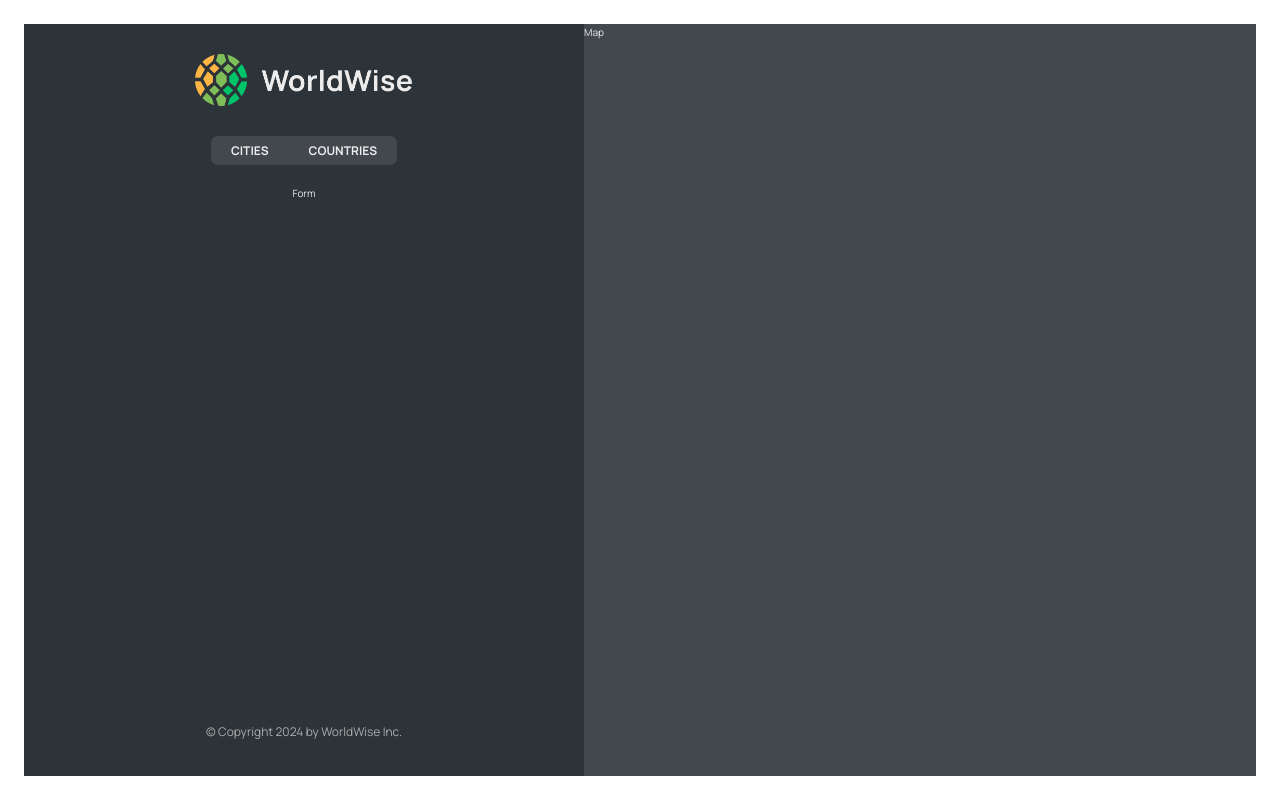
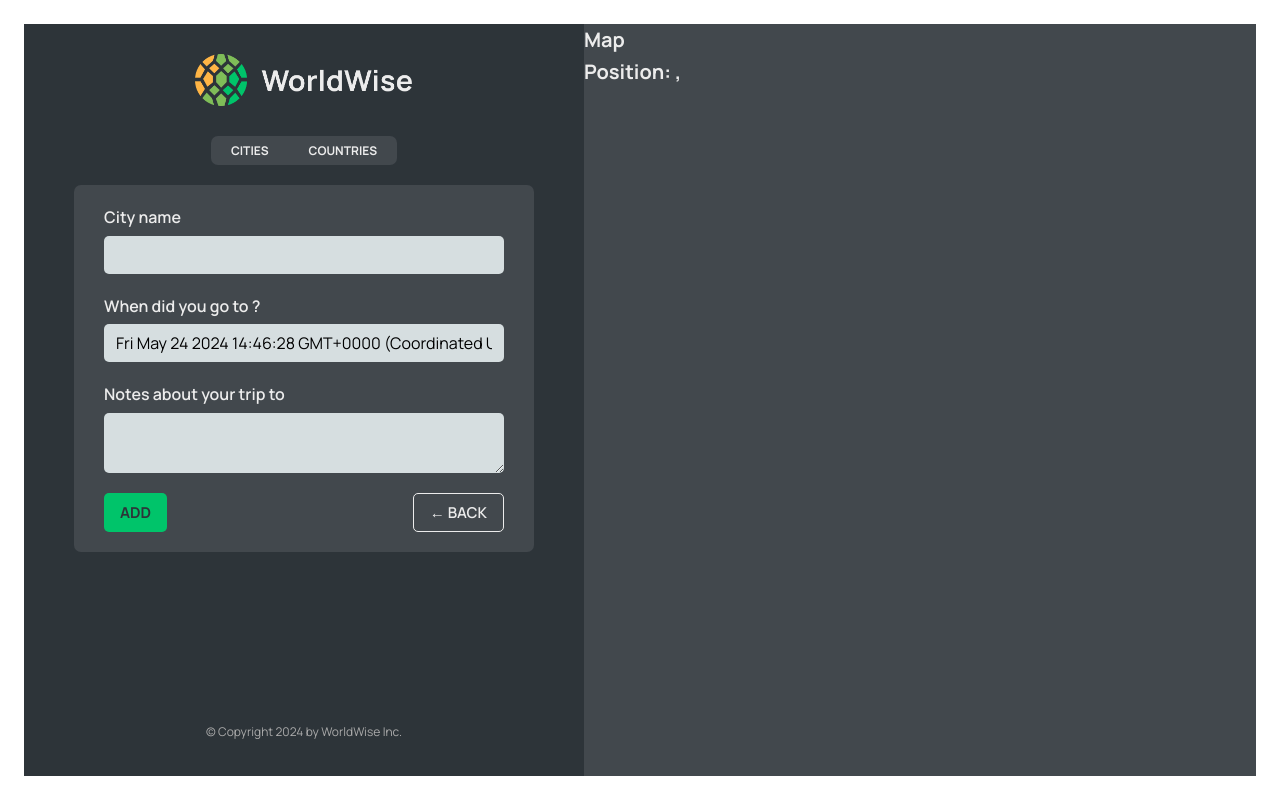
Before and after one commit to gev87/WorldWise, a React (Vite) app: page /app/form in a window 1280 px wide. Built offline with nearby package versions, Linux system fonts and the light colour scheme; data requests are answered from the project's data file.

Commit message:
handling nested navigation with Navigate component, working with useParams,useSearchparams,useNavigate hooks

```diff
--- a/src/App.jsx
+++ b/src/App.jsx
@@ -1,4 +1,4 @@
-import { BrowserRouter, Route, Routes } from "react-router-dom";
+import { BrowserRouter, Navigate, Route, Routes } from "react-router-dom";
 import Product from "./pages/Product";
 import Homepage from "./pages/Homepage";
 import Pricing from "./pages/Pricing";
@@ -8,6 +8,8 @@ import Login from "./pages/Login";
 import CityList from "./components/CityList";
 import { useEffect, useState } from "react";
 import CountryList from "./components/CountryList";
+import City from "./components/City";
+import Form from "./components/Form";
 
 const BASE_URL = "http://localhost:9000";
 
@@ -39,10 +41,11 @@ function App() {
 				<Route path="product" element={<Product />} />
 				<Route path="/login" element={<Login />} />
 				<Route path="app" element={<AppLayout />}>
-					<Route index element={<CityList cities={cities} isLoading={isLoading} />} />
+					<Route index element={<Navigate replace to="cities" />} />
 					<Route path="cities" element={<CityList cities={cities} isLoading={isLoading} />} />
+					<Route path="cities/:id" element={<City/>} />
 					<Route path="countries" element={<CountryList cities={cities} isLoading={isLoading} />} />
-					<Route path="form" element={<p>Form</p>} />
+					<Route path="form" element={< Form/>} />
 				</Route>
 				<Route path="*" element={<PageNotFound />} />
 			</Routes>
--- /dev/null
+++ b/src/components/Button.jsx
@@ -0,0 +1,10 @@
+import styles from './Button.module.css';
+function Button({ children,onClick, type="primary" }) {
+    return (
+			<button onClick={onClick} className={`${styles.btn} ${styles[type]}`}>
+				{children}
+			</button>
+		);
+}
+
+export default Button;
--- a/src/components/City.jsx
+++ b/src/components/City.jsx
@@ -1,3 +1,5 @@
+/* eslint-disable no-unused-vars */
+import { useParams } from "react-router-dom";
 import styles from "./City.module.css";
 
 const formatDate = (date) =>
@@ -17,45 +19,48 @@ function City() {
     notes: "My favorite city so far!",
   };
 
-  const { cityName, emoji, date, notes } = currentCity;
+  const { cityName,emoji,date,notes } = currentCity;
 
-  return (
-    <div className={styles.city}>
-      <div className={styles.row}>
-        <h6>City name</h6>
-        <h3>
-          <span>{emoji}</span> {cityName}
-        </h3>
-      </div>
+  const {id} = useParams();
+  return <h1>City{id}</h1>
 
-      <div className={styles.row}>
-        <h6>You went to {cityName} on</h6>
-        <p>{formatDate(date || null)}</p>
-      </div>
+  // return (
+  //   <div className={styles.city}>
+  //     <div className={styles.row}>
+  //       <h6>City name</h6>
+  //       <h3>
+  //         <span>{emoji}</span> {cityName}
+  //       </h3>
+  //     </div>
 
-      {notes && (
-        <div className={styles.row}>
-          <h6>Your notes</h6>
-          <p>{notes}</p>
-        </div>
-      )}
+  //     <div className={styles.row}>
+  //       <h6>You went to {cityName} on</h6>
+  //       <p>{formatDate(date || null)}</p>
+  //     </div>
 
-      <div className={styles.row}>
-        <h6>Learn more</h6>
-        <a
-          href={`https://en.wikipedia.org/wiki/${cityName}`}
-          target="_blank"
-          rel="noreferrer"
-        >
-          Check out {cityName} on Wikipedia &rarr;
-        </a>
-      </div>
+  //     {notes && (
+  //       <div className={styles.row}>
+  //         <h6>Your notes</h6>
+  //         <p>{notes}</p>
+  //       </div>
+  //     )}
 
-      <div>
-        <ButtonBack />
-      </div>
-    </div>
-  );
+  //     <div className={styles.row}>
+  //       <h6>Learn more</h6>
+  //       <a
+  //         href={`https://en.wikipedia.org/wiki/${cityName}`}
+  //         target="_blank"
+  //         rel="noreferrer"
+  //       >
+  //         Check out {cityName} on Wikipedia &rarr;
+  //       </a>
+  //     </div>
+
+  //     <div>
+  //       {/* <ButtonBack /> */}
+  //     </div>
+  //   </div>
+  // );
 }
 
 export default City;
--- a/src/components/CityItem.jsx
+++ b/src/components/CityItem.jsx
@@ -1,3 +1,4 @@
+import { Link } from "react-router-dom";
 import styles from "./CityItem.module.css";
 
 const formatDate = (date) =>
@@ -9,14 +10,22 @@ const formatDate = (date) =>
 	}).format(new Date(date));
 
 function CityItem({ city }) {
-	const { cityName, emoji, date } = city;
+	const {
+		cityName,
+		emoji,
+		date,
+		id,
+		position: { lat, lng },
+	} = city;
 
 	return (
-		<li className={styles.cityItem}>
-			<span className={styles.emoji}>{emoji}</span>
-			<h3 className={styles.name}>{cityName}</h3>
-			<time className={styles.date}>{formatDate(date)}</time>
-			<button className={styles.deleteBtn}>&times;</button>
+		<li>
+			<Link className={styles.cityItem} to={`${id}?lat=${lat}&lng=${lng}`}>
+				<span className={styles.emoji}>{emoji}</span>
+				<h3 className={styles.name}>{cityName}</h3>
+				<time className={styles.date}>{formatDate(date)}</time>
+				<button className={styles.deleteBtn}>&times;</button>
+			</Link>
 		</li>
 	);
 }
--- a/src/components/Form.jsx
+++ b/src/components/Form.jsx
@@ -1,9 +1,13 @@
+/* eslint-disable no-unused-vars */
 // "https://api.bigdatacloud.net/data/reverse-geocode-client?latitude=0&longitude=0"
 
 import { useState } from "react";
 
 import styles from "./Form.module.css";
+import Button from "./Button";
+import { useNavigate } from "react-router-dom";
 
+// eslint-disable-next-line react-refresh/only-export-components
 export function convertToEmoji(countryCode) {
 	const codePoints = countryCode
 		.toUpperCase()
@@ -17,40 +21,36 @@ function Form() {
 	const [country, setCountry] = useState("");
 	const [date, setDate] = useState(new Date());
 	const [notes, setNotes] = useState("");
+  const navigate = useNavigate();
+
+  function moveBack(event) {
+      event.preventDefault();
+			navigate(-1);
+  }
 
 	return (
 		<form className={styles.form}>
 			<div className={styles.row}>
 				<label htmlFor="cityName">City name</label>
-        <input
-          id="cityName"
-          onChange={(e) => setCityName(e.target.value)}
-          value={cityName}
-        />
+				<input id="cityName" onChange={(e) => setCityName(e.target.value)} value={cityName} />
 				{/* <span className={styles.flag}>{emoji}</span> */}
 			</div>
 
 			<div className={styles.row}>
 				<label htmlFor="date">When did you go to {cityName}?</label>
-        <input
-          id="date"
-          onChange={(e) => setDate(e.target.value)}
-          value={date}
-        />
+				<input id="date" onChange={(e) => setDate(e.target.value)} value={date} />
 			</div>
 
 			<div className={styles.row}>
 				<label htmlFor="notes">Notes about your trip to {cityName}</label>
-        <textarea
-          id="notes"
-          onChange={(e) => setNotes(e.target.value)}
-          value={notes}
-        />
+				<textarea id="notes" onChange={(e) => setNotes(e.target.value)} value={notes} />
 			</div>
 
 			<div className={styles.buttons}>
-        <button>Add</button>
-        <button>&larr; Back</button>
+				<Button>Add</Button>
+				<Button type="back" onClick={moveBack}>
+					&larr; Back
+				</Button>
 			</div>
 		</form>
 	);
--- a/src/components/Map.jsx
+++ b/src/components/Map.jsx
@@ -1,7 +1,24 @@
-import styles from './Map.module.css';
+/* eslint-disable no-unused-vars */
+import { useNavigate, useParams, useSearchParams } from "react-router-dom";
+import styles from "./Map.module.css";
 
-function Map(){
-    return <div className={styles.mapContainer}>Map</div>
+function Map() {
+	const params = useParams();
+	const [searchParams, setSearchParams] = useSearchParams();
+	const lat = searchParams.get("lat");
+	const lng = searchParams.get("lng");
+	const navigate = useNavigate();
+
+	console.log("params", "searchParams", params, searchParams, lat, typeof searchParams);
+
+	return (
+		<div className={styles.mapContainer} onClick={() => navigate("form")}>
+			<h1>Map</h1>
+			<h1>
+				Position: {lat},{lng}
+			</h1>
+		</div>
+	);
 }
 
 export default Map;
```
Lines whose indentation alone changed are shown as unchanged.
